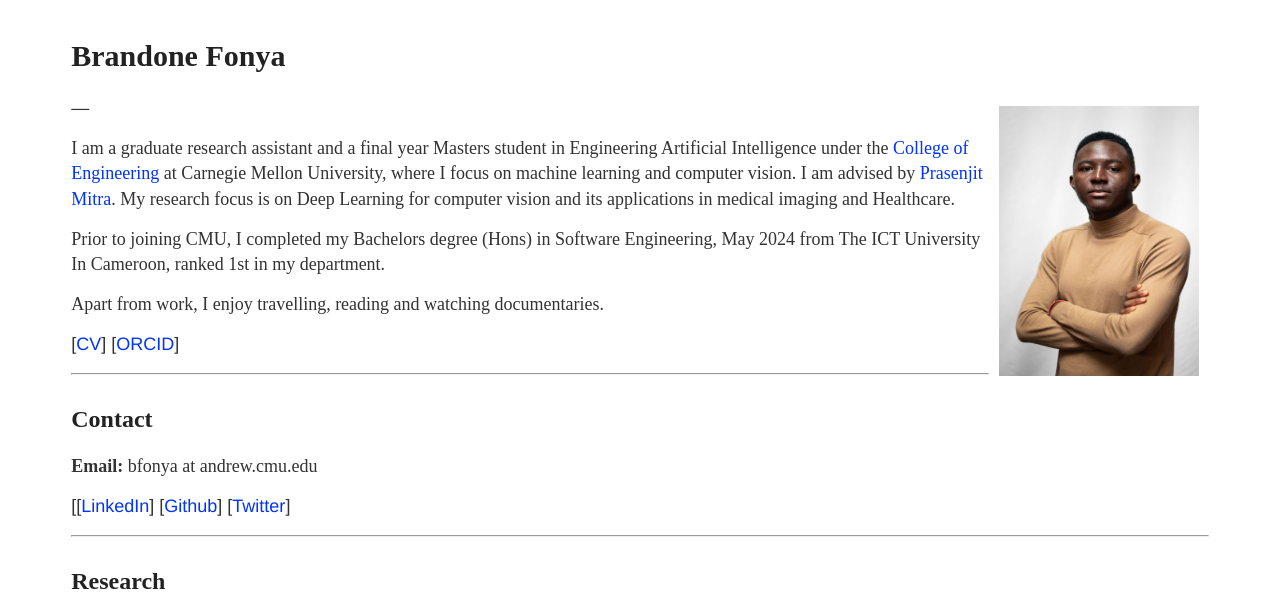
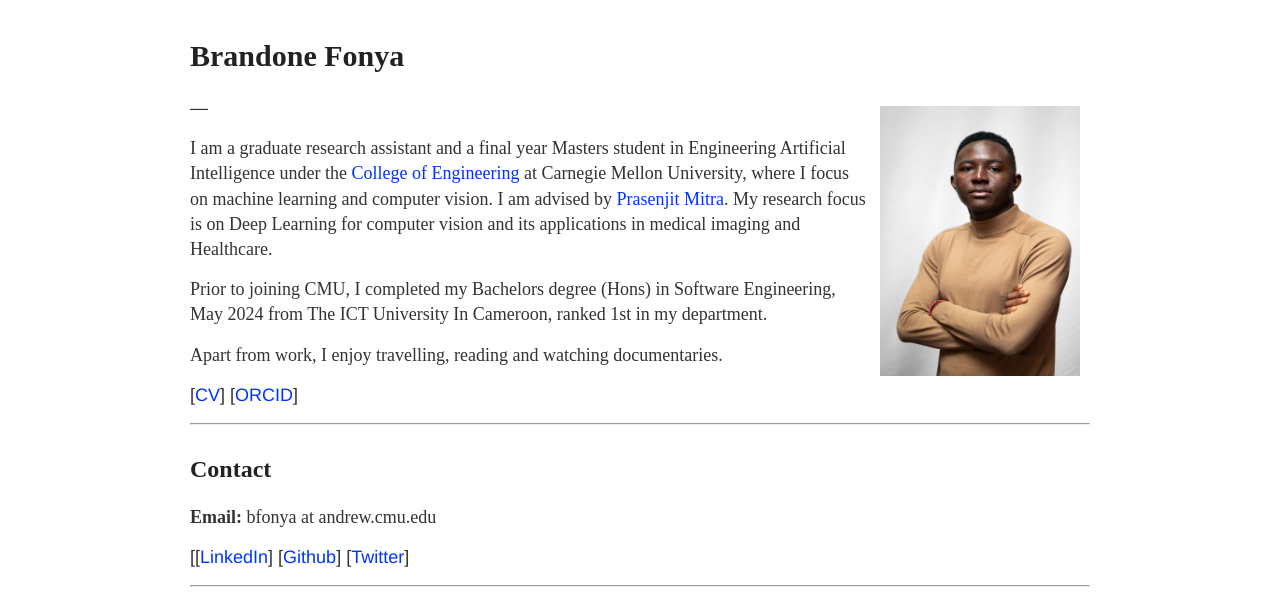
Before and after one commit to FonyaBrandone/FonyaBrandone.github.io, a Jekyll site: the page built from index.md, in a window 1280 px wide. Shown: the top 596 px of the page. Built offline with Jekyll 4.4.1, drawn with Linux system fonts in a browser that asks for light colours; grey boxes are pictures that could not be loaded.

Commit message:
Added body width

```diff
--- a/css/main.scss
+++ b/css/main.scss
@@ -17,7 +17,7 @@
 
 .container {
   margin: 0 auto;
-  max-width: 90%;
+  max-width: 900px;
   padding: 0 10px;
   width: 100%;
 }
```
